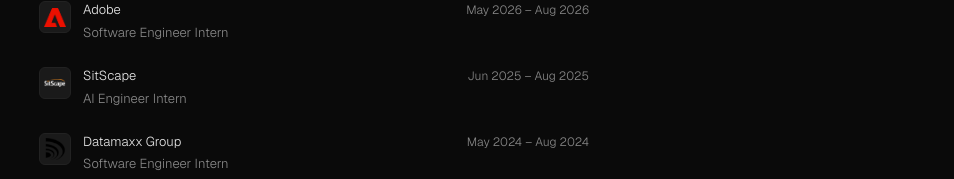
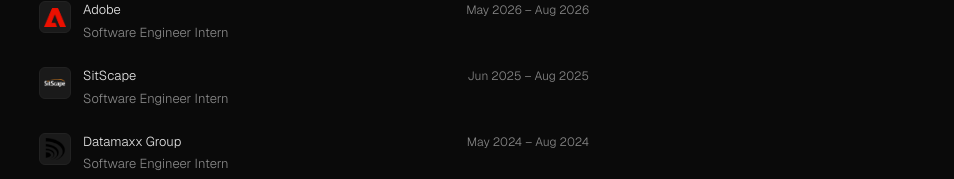
Before and after one commit to ishanvepa/ishanvepa.github.io, a Next.js app: page / in a window 1280 px wide. Shown: the part 496-675 px from the top of the page, without its empty margins (326-1280 px from the left). Built offline with nearby package versions, Linux system fonts and the light colour scheme; no server answers.

Commit message:
updated status bar time to pdt

```diff
--- a/src/app/data.ts
+++ b/src/app/data.ts
@@ -8,7 +8,7 @@
 
 export const experience = [
   // {
-  //   company: "IBM (Silicon Valley Lab)",
+  //   company: "IBM",
   //   role: "Software Development Engineer Co-op",
   //   date: "Aug 2026 – Dec 2026",
   //   location: "San Jose, CA",
@@ -25,7 +25,7 @@
   },
   {
     company: "SitScape",
-    role: "AI Engineer Intern",
+    role: "Software Engineer Intern",
     date: "Jun 2025 – Aug 2025",
     location: "McLean, VA",
     logo: "/sitscape_logo.png",
--- a/src/components/StatusWidget.tsx
+++ b/src/components/StatusWidget.tsx
@@ -20,9 +20,11 @@
     hour: "numeric",
     minute: "2-digit",
     hour12: true,
+    timeZone: "America/Los_Angeles",
   }).format(now);
 
   const tzPart = new Intl.DateTimeFormat("en-US", {
+    timeZone: "America/Los_Angeles",
     timeZoneName: "short",
   })
     .formatToParts(now)
```
